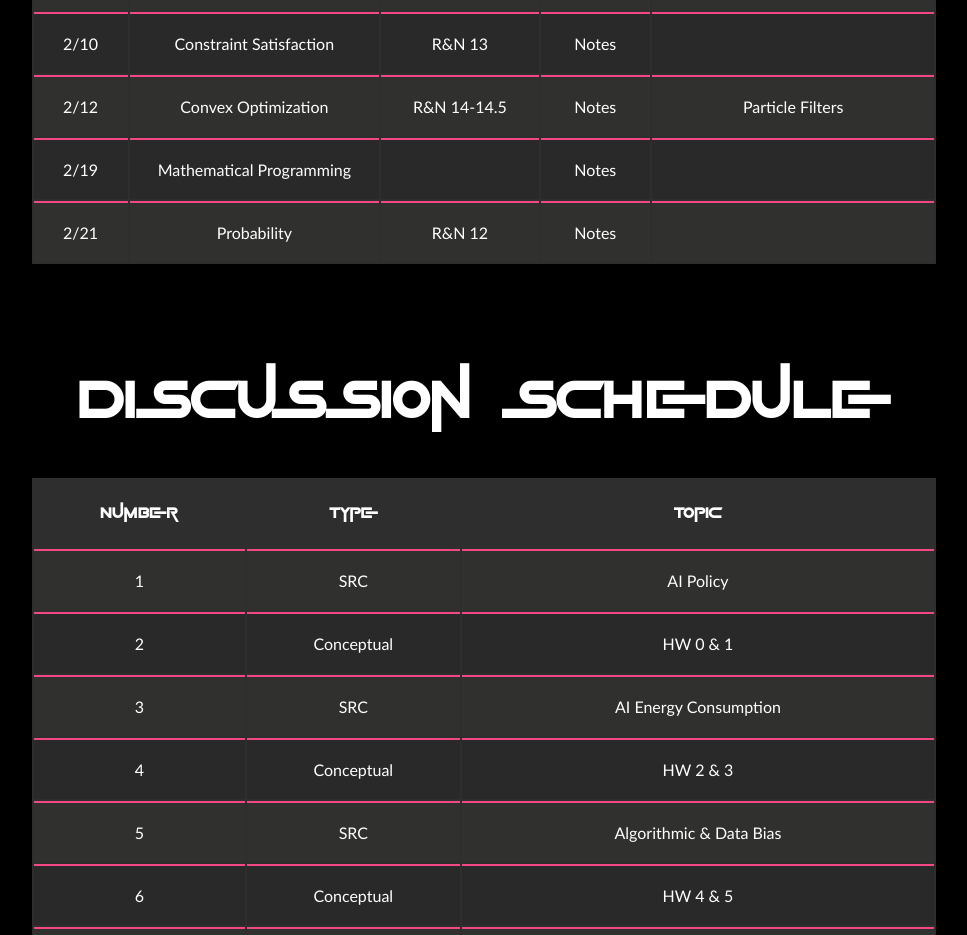
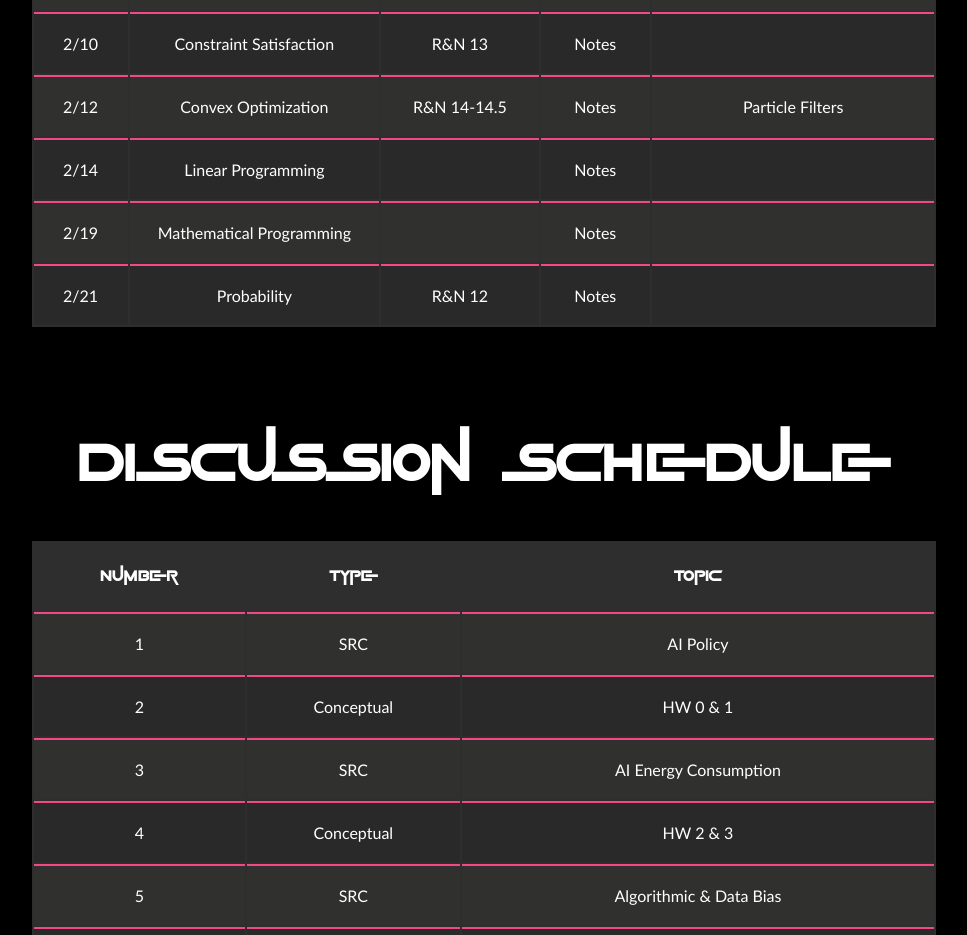
Before and after one commit to BrownCSCI410/s25-website, a React (Create React App) app: page / in a window 1280 px wide. Shown: the part 1600-2535 px from the top of the page, without its empty margins (156-1123 px from the left). Built offline with nearby package versions, Linux system fonts and the light colour scheme.

Commit message:
lecture 2/14

```diff
--- a/src/Components/Lectures/Lectures.tsx
+++ b/src/Components/Lectures/Lectures.tsx
@@ -148,6 +148,13 @@ export class Lectures extends React.Component<LectureProps> {
 			autoReleaseDate: "Feb 12, 2025 04:00:00 EDT",
 		},
 		{
+			cellNames: ["2/14", "Linear Programming", "", "Notes", " "],
+			cellNametoLinks: new Map<string, string>([
+				["Notes", require("./lecture_notes/mathematical_programming.pdf")],
+			]),
+			autoReleaseDate: "Feb 14, 2025 04:00:00 EDT",
+		},
+		{
 			cellNames: ["2/19", "Mathematical Programming", "", "Notes", " "],
 			cellNametoLinks: new Map<string, string>([
 				["Notes", require("./lecture_notes/mathematical_programming.pdf")],
```
